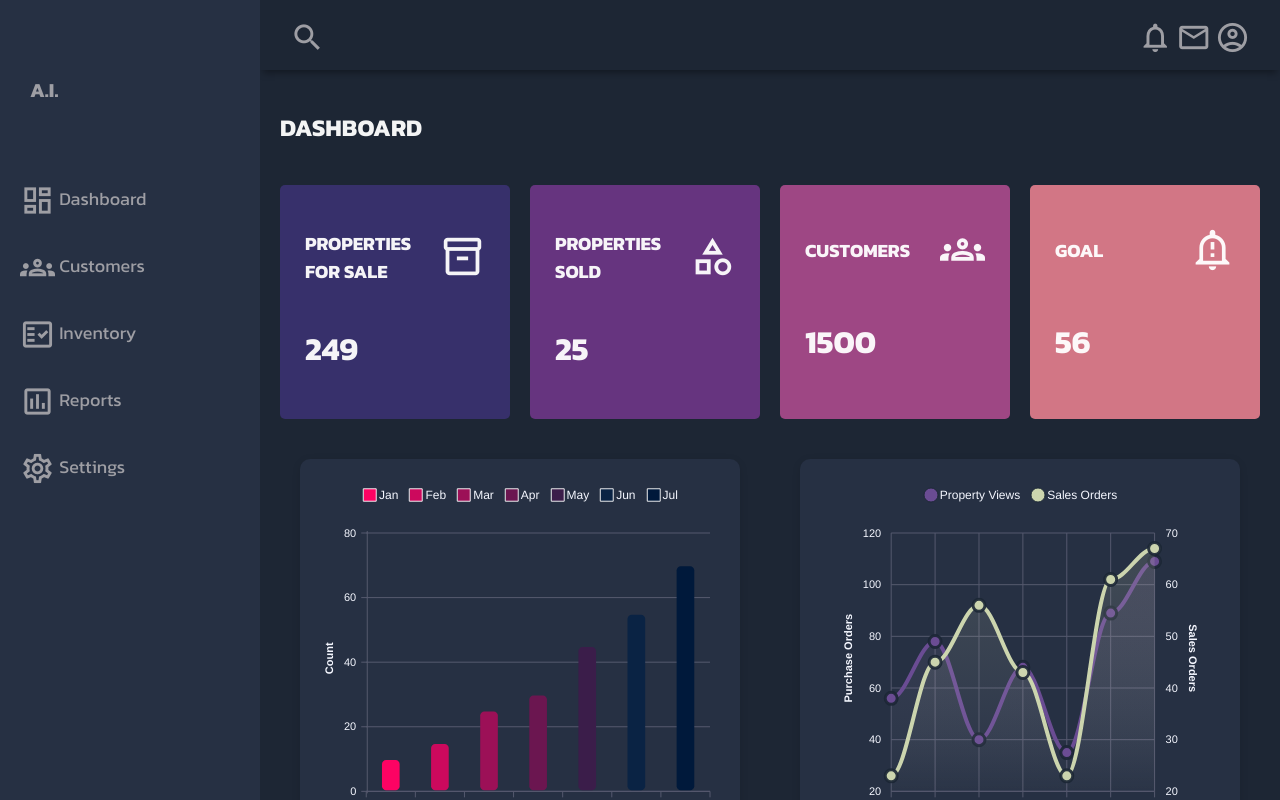
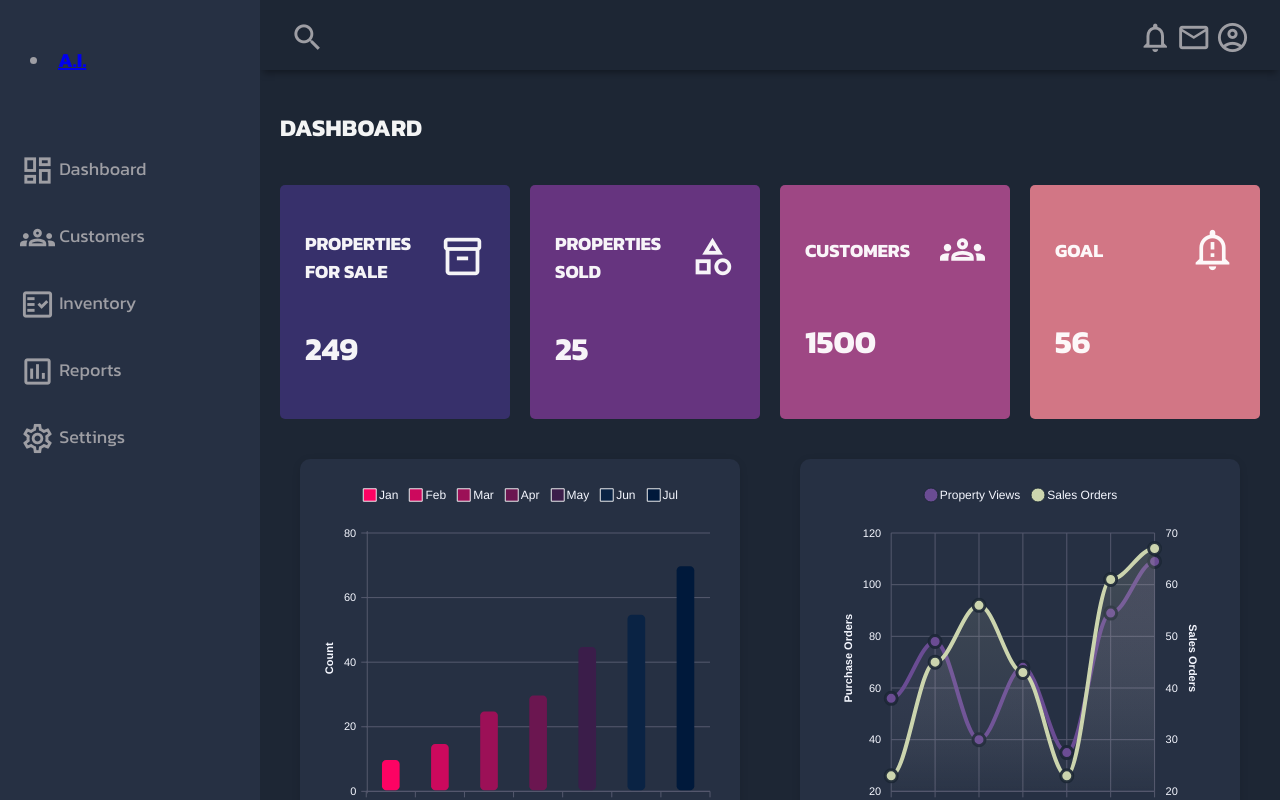
Before and after one commit to johnbenedictandaya/githubpartners, a plain HTML site: page dashboardA/index.html in a window 1280 px wide. Drawn offline with nearby package versions, Linux system fonts and the light colour scheme; a web font is replaced by a local one.

Commit message:
Update index.html

```diff
--- a/dashboardA/index.html
+++ b/dashboardA/index.html
@@ -113,7 +113,7 @@
         <aside id="sidebar">
           <div class="sidebar-title">
             <div class="sidebar-brand">
-              <span class="material-icons-outlined">structure</span> A.I.
+             <li><a href="index.html">A.I.</a></li>
             </div>
             <span class="material-icons-outlined" onclick="closeSidebar()">close</span>
           </div>
```
